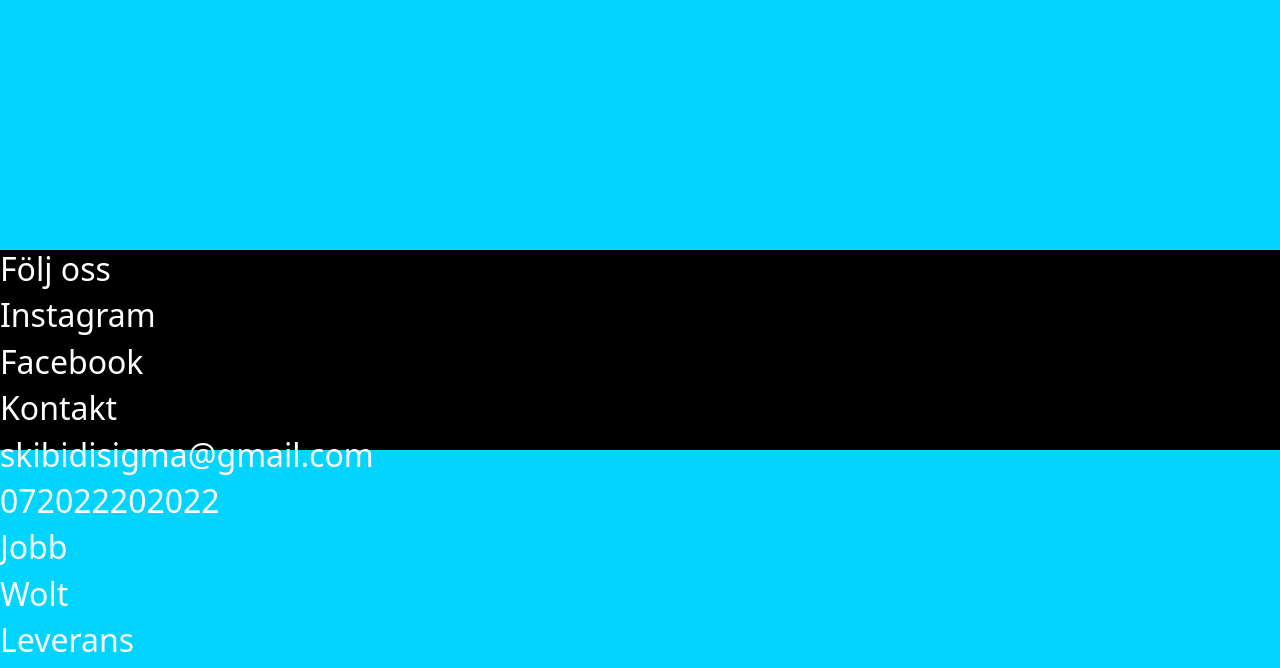
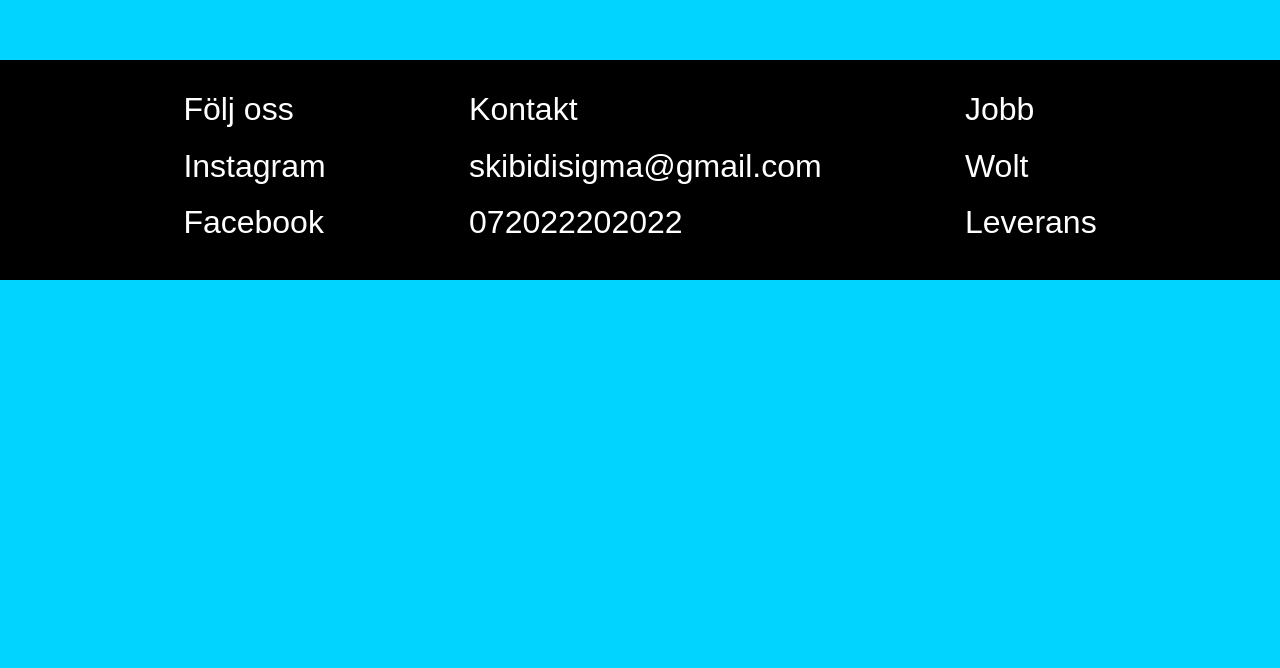
Before and after one commit to ArvindTHEkatare/-t.se, a plain HTML site: page frontend/galleri.html in a window 1280 px wide. Shown: the part 1043-1711 px from the top of the page. After the commit the page ends 1323 px from the top, so only its background shows below. Drawn offline with nearby package versions, Linux system fonts and the light colour scheme.

Commit message:
Fixed footer added background

```diff
--- a/frontend/galleri.css
+++ b/frontend/galleri.css
@@ -1,6 +1,11 @@
 body {
   margin: 0;
+  overflow-x: hidden;
   background-color: #00D4FF;
+}
+
+* {
+  box-sizing: border-box;
 }
 /*Header*/
 
@@ -96,14 +101,12 @@
     justify-content: center;
     align-items: center;
     display: flex;
-    padding: 20px;
     gap: 100px;
-
   }
 
   .deal1,.deal2, .deal3 {
     background-color: greenyellow;
-    width: 250px;
+    width: 235px;
     height: 150px;
     border-radius: 20px;
     border-width: 20px;
@@ -151,25 +154,27 @@
     color: #333;
   }
 
+
   .bottomsection {
-    margin-top: 500px;
-    height: 200px;
+    margin-top: 350px;
     background-color: black;
+    height: 220px;
+    width: 100%;
+    display: flex;
     justify-content: center;
+    align-items: center;
   }
-.row {
-    color: white;
-    justify-content: center;
+
+  .footer-row {
     display: flex;
     justify-content: space-evenly;
+    width: 100%;
+    max-width: 1200px;
+    color: white;
   }
 
-.col1 {
-    align-items: center;
-    justify-content: center;
+  .footer-col {
+    display: flex;
+    flex-direction: column;
+    gap: 10px;
   }
-
-.col2 {
-    align-items: center;
-    justify-content: center;
-  }
--- a/frontend/galleri.html
+++ b/frontend/galleri.html
@@ -9,9 +9,10 @@
 </head>
 <body>
   <style>
-    a {
-      color: black;
+          h1,h2 {
+          font-family: Arial, sans-serif;
         }
+          .site {color: black;}
   </style>
     <div class="header">
         <div class="leftsection">
@@ -28,6 +29,9 @@
         </div>
     </div>
     <div class="middlesection">
+      <div>
+
+      </div>
         <div class="searchbarholder">
             <div class="searchbar">
                 <input type="text" id="input" placeholder="Sök efter mat">
@@ -102,24 +106,26 @@
     </div>
     <div>
 <div class="bottomsection">
-        <div class="row">
-            <div class="col1">
+        <div class="footer-row">
+          <div class="footer-col">
             <h2>Följ oss</h2>
             <h2>Instagram</h2>
             <h2>Facebook</h2>
           </div>
-            <div class="col2">
+          <div class="footer-col">
             <h2>Kontakt</h2>
             <h2>skibidisigma@gmail.com</h2>
             <h2>072022202022</h2>
           </div>
-            <div class="col3">
+          <div class="footer-col">
             <h2>Jobb</h2>
             <h2>Wolt</h2>
             <h2>Leverans</h2>
           </div>
         </div>
 </div>
+
+
 <script src="https://cdn.jsdelivr.net/npm/bootstrap@5.3.5/dist/js/bootstrap.bundle.min.js" integrity="sha384-k6d4wzSIapyDyv1kpU366/PK5hCdSbCRGRCMv+eplOQJWyd1fbcAu9OCUj5zNLiq" crossorigin="anonymous"></script>
 </body>
 </html>
--- a/frontend/index.css
+++ b/frontend/index.css
@@ -162,3 +162,7 @@ button:hover {
     align-items: center;
     justify-content: center;
   }
+
+  body{
+    background-image:url(../images/skibid.png);
+  }
```
Also changed, not shown: frontend/index.html (+2 -2 lines), images/burger-and-french-fries-unhealthy-junk-food-png.webp (added), images/png-for-food-food-feature-small-png-885.png (added), images/skibid.png (added). Lines whose indentation alone changed are shown as unchanged.
